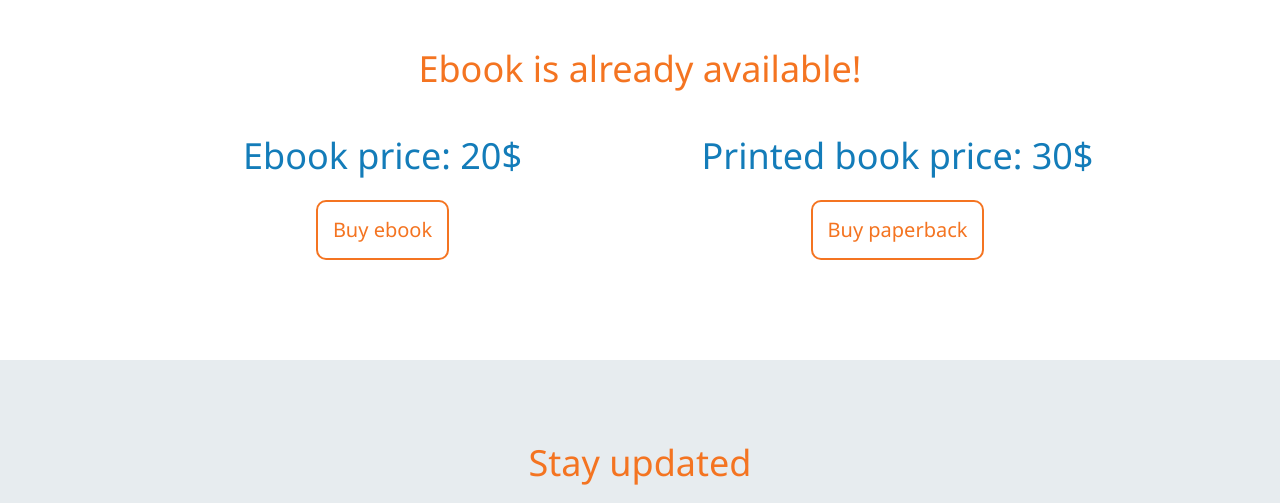
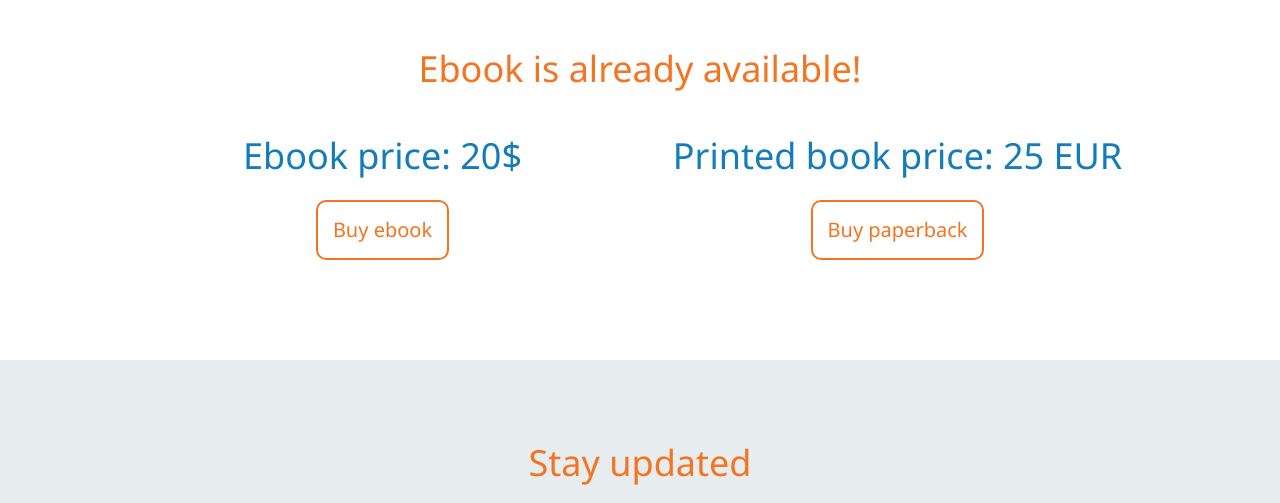
Before and after one commit to MarcinMoskala/effective-kotlin-website, a plain HTML site: page index.html in a window 1280 px wide. Shown: the part 920-1423 px from the top of the page. Drawn offline with nearby package versions, Linux system fonts and the light colour scheme.

Commit message:
Update index.html

```diff
--- a/index.html
+++ b/index.html
@@ -186,7 +186,7 @@
             >
           </div>
           <div class="flex-item right-column">
-            <h2 class="margin-top-20">Printed book price: 30$</h2>
+            <h2 class="margin-top-20">Printed book price: 25 EUR</h2>
             <a href="https://effectivekotlin.eu/" class="button" target="_blank"
               >Buy paperback</a
             >
```
